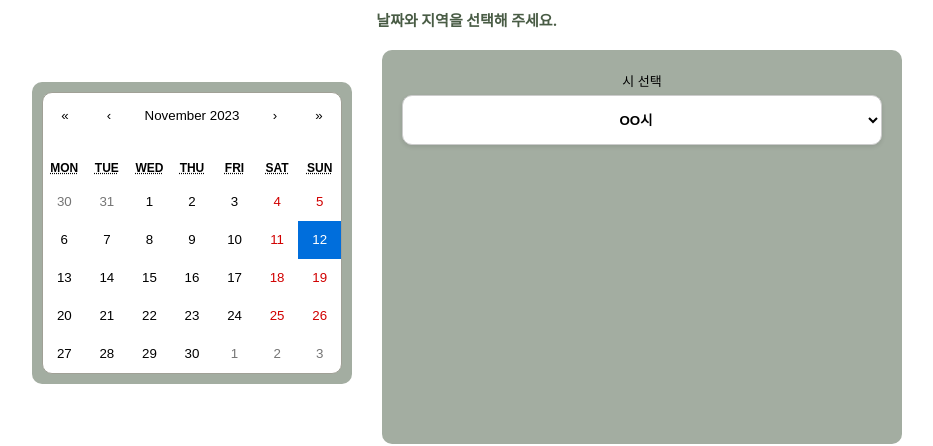
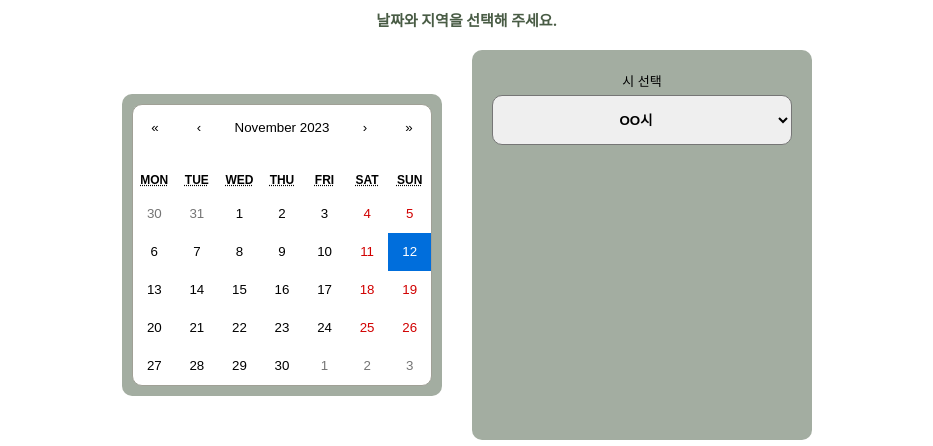
Before and after one commit to 23Software5/FrontEnd, a React (Create React App) app: page /search in a window 1280 px wide. Shown: the part 701-1147 px from the top of the page, without its empty margins (173-1106 px from the left). Built offline with nearby package versions, Linux system fonts and the light colour scheme.

Commit message:
Fix: 드롭다운 css 수정

```diff
--- a/src/pages/Search.js
+++ b/src/pages/Search.js
@@ -119,11 +119,11 @@ const Search = () => {
         </div>
 
         <div className="right-container">
-    <div className="dropdown-container">
+    <div className="dropdown-container1">
       <label htmlFor="cityDropdown">시 선택</label>
       <select
         id="cityDropdown"
-        className="dropdown"
+        className="dropdown1"
         value={selectedCity}
         onChange={(e) => handleCityChange(e.target.value)}
       >
@@ -139,11 +139,11 @@ const Search = () => {
     </div>
 
     {selectedCity && (
-      <div className="dropdown-container">
+      <div className="dropdown-container1">
         <label htmlFor="districtDropdown">구 선택</label>
         <select
           id="districtDropdown"
-          className="dropdown"
+          className="dropdown1"
           value={selectedDistrict}
           onChange={(e) => handleDistrictChange(e.target.value)}
           disabled={!selectedCity}
@@ -161,11 +161,11 @@ const Search = () => {
     )}
 
     {selectedDistrict && (
-      <div className="dropdown-container">
+      <div className="dropdown-container1">
         <label htmlFor="neighborhoodDropdown">동 선택</label>
         <select
           id="neighborhoodDropdown"
-          className="dropdown"
+          className="dropdown1"
           value={selectedNeighborhood}
           onChange={(e) => handleNeighborhoodChange(e.target.value)}
           disabled={!selectedDistrict}
--- a/src/styles/Search.css
+++ b/src/styles/Search.css
@@ -37,6 +37,7 @@ img {
   margin-top: 5px;
   object-fit: cover;
 }
+
 .searchbtn {
   color: white;
   background-color: #495c45;
@@ -53,21 +54,26 @@ img {
 }
 .date-picker-container {
   background-color: #a3ada1;
-  margin: 12px 30px 40px 30px;
+  margin: 0 30px 0;
   width: 300px;
   padding: 10px;
   border-radius: 10px;
+  display: flex;
+  justify-content: center;
+
 }
 .calendar {
   border-radius: 10px;
 }
+
 .right-container {
   background-color: #a3ada1;
-  width: 480px;
-  height: 354px;
+  width: 300px;
+  height: 350px;
   margin-right: 30px;
   border-radius: 10px;
   padding: 20px;
+
 }
 .search-container {
   display: flex;
@@ -76,19 +82,19 @@ img {
   margin-bottom: 20px;
 }
 
-.dropdown-container {
-  margin-bottom: 80px;
+.dropdown-container1 {
   text-align: center;
+  margin-bottom: 30px;
 }
-.dropdown {
+.dropdown1 {
   border-radius: 10px;
-  width: 100%; /* 상대적인 너비 */
-  max-width: 480px; /* 최대 너비 설정 */
+  width: 100%;
+  max-width: 480px;
   height: 50px;
   text-align: center;
   font-weight: bold;
   margin-top: 5px;
-  margin-bottom: 5px; /* 아래쪽 여백 추가 */
+  margin-bottom: 5px;
 }
 label{
 font-size: small;
```
